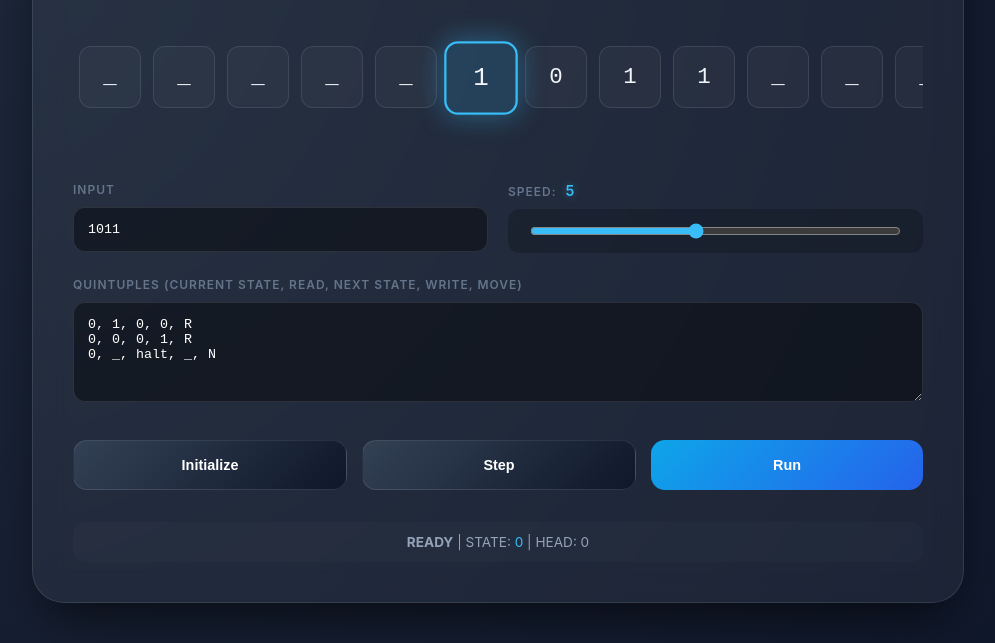
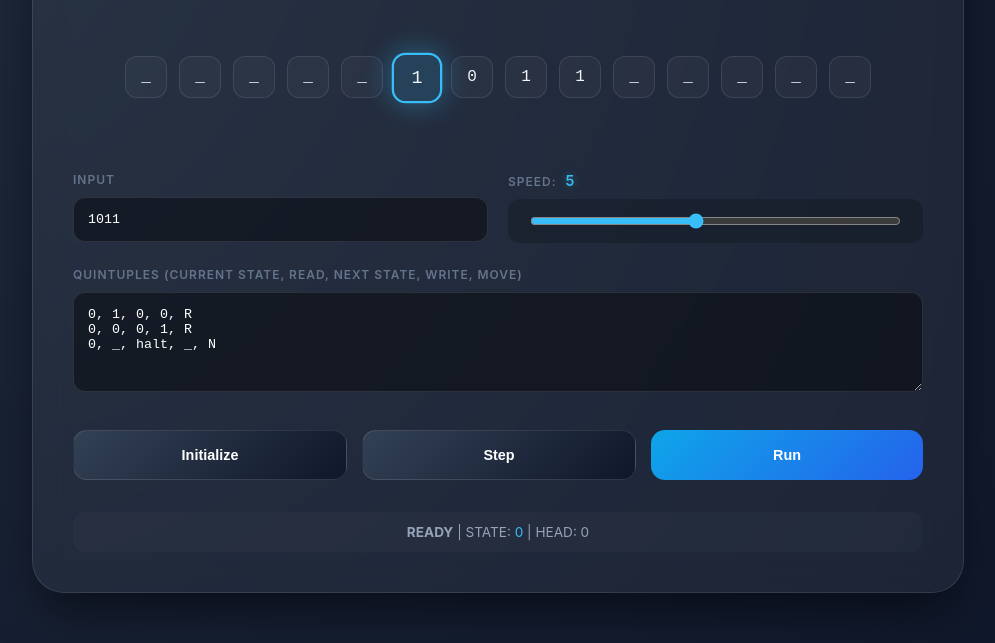
Before and after one commit to matteonerini/turingmachine, a plain HTML site: page index.html in a window 1280 px wide. Shown: the part 157-800 px from the top of the page, without its empty margins (142-1137 px from the left). Drawn offline with Linux system fonts and the light colour scheme.

Commit message:
Update style.css

```diff
--- a/style.css
+++ b/style.css
@@ -59,14 +59,14 @@ h1 {
 }
 
 .cell {
-  width: 60px;
-  height: 60px;
+  width: 40px;
+  height: 40px;
   border: 1px solid rgba(255, 255, 255, 0.1);
   display: flex;
   align-items: center;
   justify-content: center;
   font-family: "Fira Code", monospace;
-  font-size: 1.4rem;
+  font-size: 1rem;
   background: rgba(255, 255, 255, 0.03);
   border-radius: 12px;
   margin: 0 6px;
```
